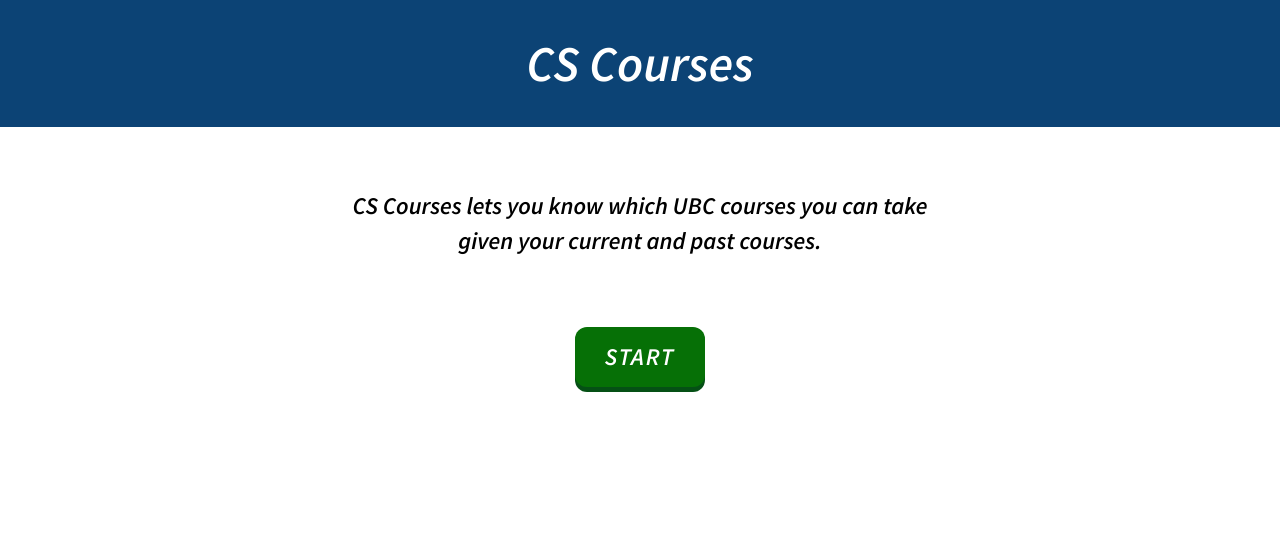
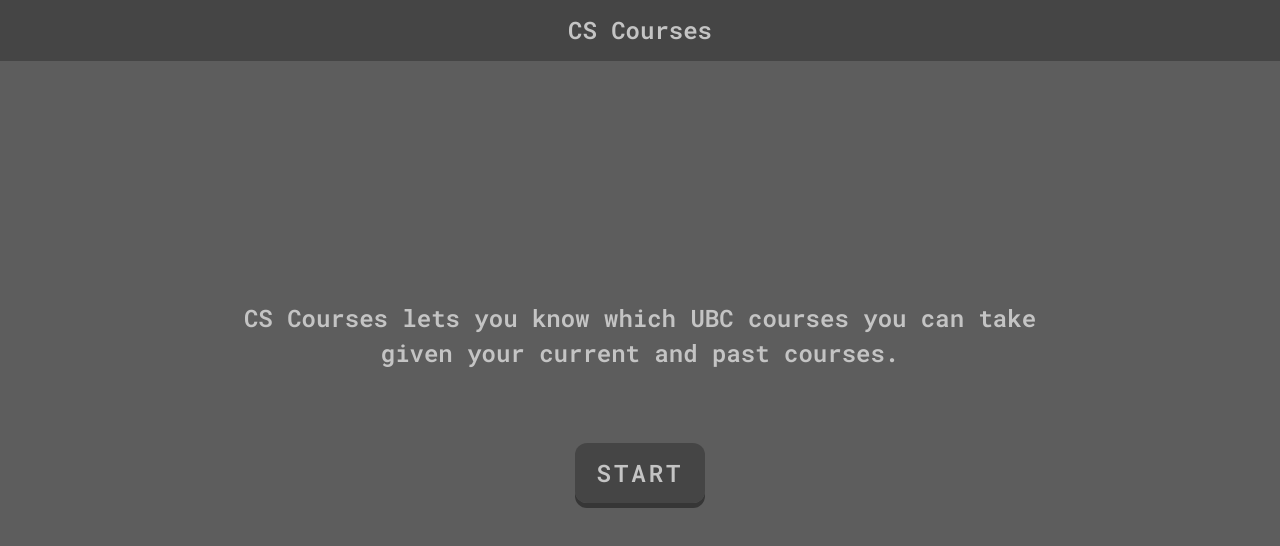
Before and after one commit to samzhao273/CS-Courses, a plain HTML site: page src/Page1/page1.html in a window 1280 px wide. Drawn offline with Linux system fonts and the light colour scheme.

Commit message:
changed colorscheme on page 1

```diff
--- a/src/Page1/page1.css
+++ b/src/Page1/page1.css
@@ -1,29 +1,51 @@
-@import url('https://fonts.googleapis.com/css2?family=Source+Sans+Pro:ital,wght@1,600&display=swap');
+@import url('https://fonts.googleapis.com/css2?family=Roboto+Mono:wght@600&family=Source+Sans+Pro:ital,wght@1,600&display=swap');
 
 * {
-    text-align: center;
-    font-family: 'Source Sans Pro', sans-serif;
-
+    font-family: 'Roboto Mono', monospace;
+    font-size: x-large;
 }
 
+body {
+    font-family: 'Roboto Mono', monospace;
+    margin: 0;
+    color:rgba(66, 66, 66, 0.856);
+    background: rgba(66, 66, 66, 0.856);
+  }
+
+  .header {
+  padding: 0.1px;
+  text-align: center;
+  background: rgba(66, 66, 66, 0.856);
+  color: rgb(196, 196, 196);
+  font-size: 25px;
+  line-height: 1.2;
+  }
 
 
+  .content {
+    padding: 40px;
+    padding-top: 27vh;
+    line-height: 1.45;
+    color: rgb(196, 196, 196);
+}
 
 .submit {
+    font-size: medium;
     width: 130px;
     height: 60px;
     border: none;
-    color: white;
-    background-color: rgb(6, 112, 6);
+    color: rgb(196, 196, 196);
+    background-color: rgba(66, 66, 66, 0.856);
     border-radius: 12px;
-    box-shadow: 0 5px rgb(5, 80, 21);
+    box-shadow: 0 5px rgb(54, 54, 54);
     transition: ease-out 0.3s;
-    font-family: Arial, Helvetica, sans-serif;
+    font-family: 'Roboto Mono', monospace;
     font-size: 1.5rem;
     outline: none;
-    letter-spacing: 2px;
+    letter-spacing: 3px;
     position: relative;
     top: 1vh;
+    padding-bottom: 20px;
 
 }
 
@@ -43,11 +65,10 @@
 
   } */
 
-  .submit:hover {background-color: #04bb0a}
 
   .submit:active {
-    background-color: #3e8e41;
-    box-shadow: 0 5px #666;
+    background-color: rgba(66, 66, 66, 0.856);
+    box-shadow: 0 5px rgb(196, 196, 196);
     transform: translateY(4px);
   }
 
@@ -59,14 +80,12 @@
 } */
 
 .submit:hover {
-    box-shadow: inset 300px 0 0 0 #23c245;
-
-
+    box-shadow: inset 300px 0 0 0 rgb(54, 54, 54);
+    background-color: rgba(66, 66, 66, 0.856)
 }
-
 
 body {
     text-align: center;
-    background-color: white;
+    color:rgba(66, 66, 66, 0.856)
 
 }
--- a/src/Page1/page1.html
+++ b/src/Page1/page1.html
@@ -6,26 +6,7 @@
     <title>CSCourses</title>
     <link href="page1.css" rel="stylesheet" type="text/css" />
 
-  <style>
-  body {
-    font-family: Arial;
-    margin: 0;
-  }
 
-  .header {
-  padding: 0.1px;
-  text-align: center;
-  background: #0c4375;
-  color: white;
-  font-size: 25px;
-  line-height: 1.2;
-  }
-
-
-  .content {
-    padding:40px;
-    line-height: 1.45;}
-  </style>
   </head>
   <body>
 
@@ -40,17 +21,9 @@
   <body>
 
     <div class = "content">
-      <h5>
-        <!-- Description -->
-      </h5>
-
 
       <p>
-        <!-- As a student, sometimes, you want to know which courses you can take given your current courses and your past one! <br> -->
-        <h2 style="font-family: 'Source Sans Pro', sans-serif">
         CS Courses lets you know which UBC courses you can take <br>given your current and past courses.
-
-        </h2>
       </p>
 
 
@@ -64,9 +37,6 @@
 
 
 
-    <script src="index.js"></script>
-
-
   </body>
 
 
```
